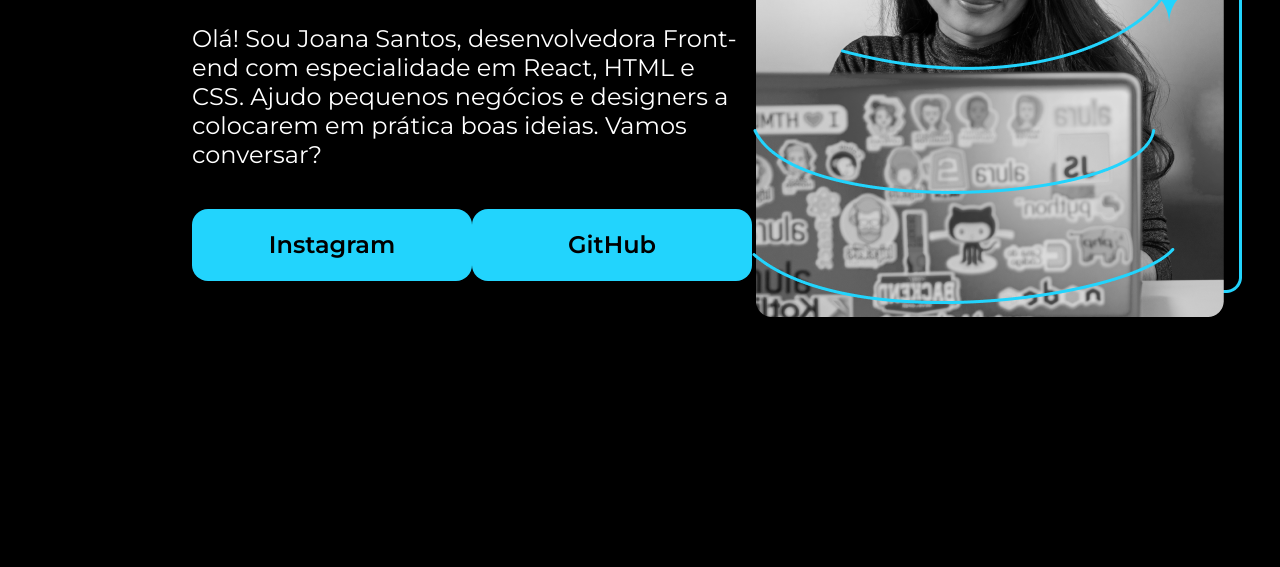
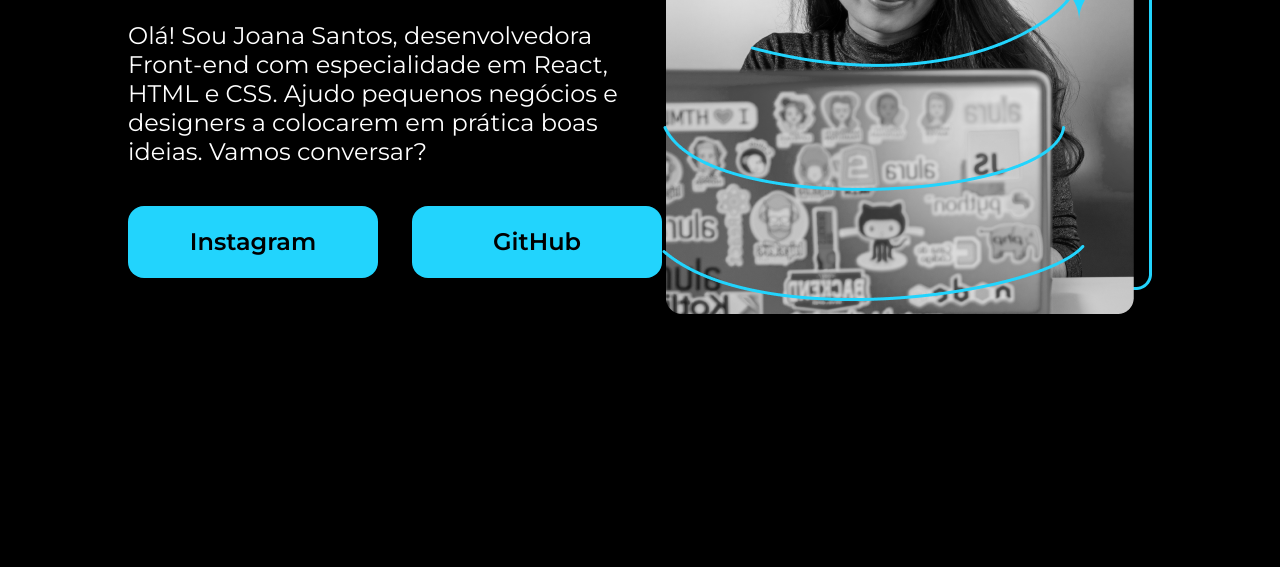
Before and after one commit to gitpagimaxx/html-css, a plain HTML site: page index.html in a window 1280 px wide. Shown: the part 361-928 px from the top of the page. After the commit the page ends 800 px from the top, so only its background shows below. Drawn offline with nearby package versions, Linux system fonts and the light colour scheme.

Commit message:
fix-feat: ajustes laterais

```diff
--- a/assets/css/styles.css
+++ b/assets/css/styles.css
@@ -18,7 +18,8 @@ body {
 }
 
 .apresentacao {
-    margin: 10% 15%;
+    margin: 0 10%;
+    height: 100vh;
     display: flex;
     align-items: center;
     justify-content: space-between;
@@ -49,7 +50,7 @@ body {
 
 .apresentacao__links_link {
     background-color: #22d4fd;
-    width: 280px;
+    width: 250px;
     text-align: center;
     padding: 21.5px 0;
     border-radius: 16px;
@@ -58,5 +59,4 @@ body {
     font-size: 24px;
     text-decoration: none;
     color: #000;
-
 }
```
